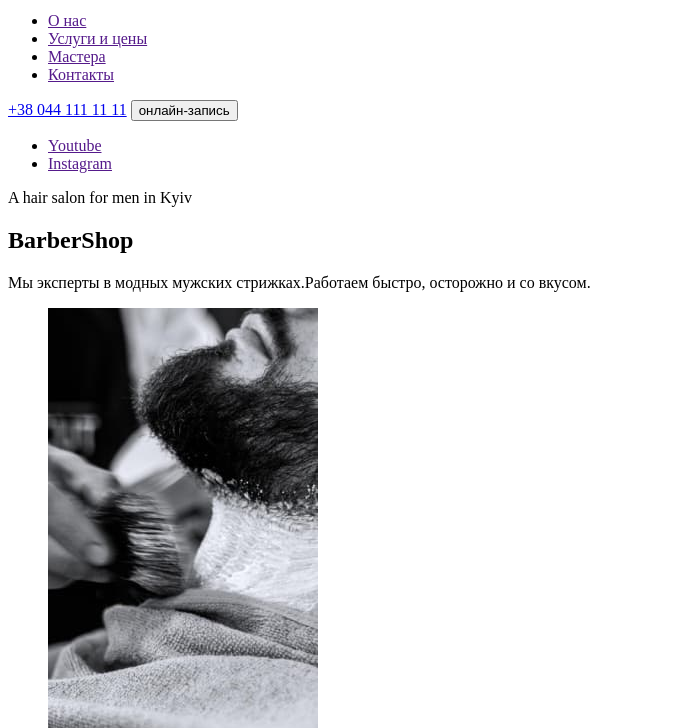
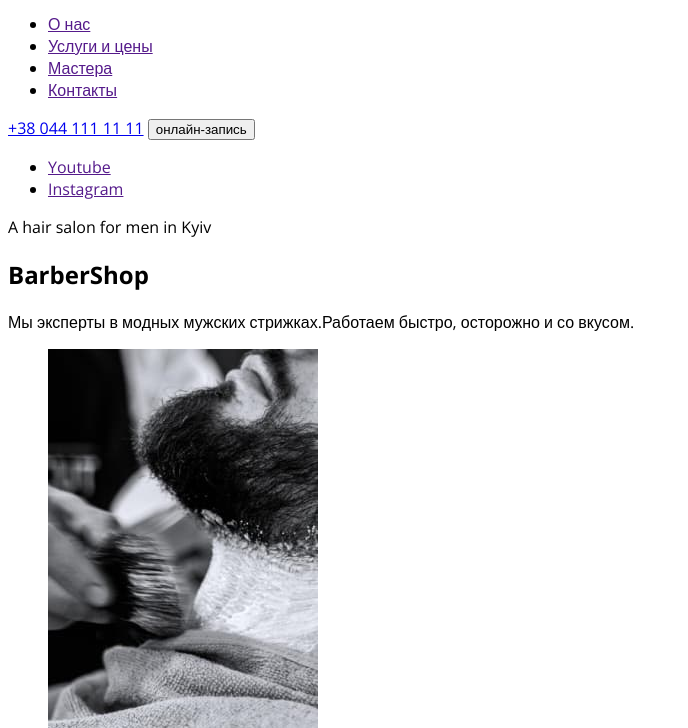
Before and after one commit to Krismarstina/my_project_barbershop, a plain HTML site: page index.html in a window 1280 px wide. Shown: the part 72-800 px from the top of the page, without its empty margins (0-688 px from the left). Drawn offline with nearby package versions, Linux system fonts and the light colour scheme.

Commit message:
расставляет селекторы

```diff
--- a/css/styles.css
+++ b/css/styles.css
@@ -0,0 +1,3 @@
+body {
+  font-family: "Open Sans", sans-serif;
+}
--- a/index.html
+++ b/index.html
@@ -4,43 +4,64 @@
     <meta charset="UTF-8" />
     <meta http-equiv="X-UA-Compatible" content="IE=edge" />
     <meta name="viewport" content="width=device-width, initial-scale=1.0" />
+    <link rel="preconnect" href="https://fonts.googleapis.com" />
+    <link rel="preconnect" href="https://fonts.gstatic.com" crossorigin />
+    <link
+      href="https://fonts.googleapis.com/css2?family=Open+Sans:wght@400;600;700&family=Raleway:wght@700&display=swap"
+      rel="stylesheet"
+    />
+    <link rel="stylesheet" href="./css/styles.css" />
     <title>Barbershop</title>
   </head>
   <body>
-    <header>
-      <a href="">
+    <header class="header">
+      <a href="" class="header-logo">
         <img src="./images/logo.svg" alt="лого сайта" />
       </a>
-      <nav>
-        <ul>
-          <li><a href="">О нас</a></li>
-          <li><a href="">Услуги и цены</a></li>
-          <li><a href="">Мастера</a></li>
-          <li><a href="">Контакты</a></li>
+      <nav class="header-navigation">
+        <ul class="header-list">
+          <li class="header-item"><a href="" class="header-link">О нас</a></li>
+          <li class="header-item">
+            <a href="" class="header-link">Услуги и цены</a>
+          </li>
+          <li class="header-item">
+            <a href="" class="header-link">Мастера</a>
+          </li>
+          <li class="header-item">
+            <a href="" class="header-link">Контакты</a>
+          </li>
         </ul>
       </nav>
-      <a href="tel:+380441111111">+38 044 111 11 11</a>
-      <button type="button">онлайн-запись</button>
+      <a href="tel:+380441111111" class="header-tel">+38 044 111 11 11</a>
+      <button type="button" class="header-btn">онлайн-запись</button>
     </header>
 
     <main>
       <!-- Hero -->
-      <section>
-        <ul>
-          <li>
-            <a href="" target="_blank" rel="noopener noreferrer nofollow"
+      <section class="hero">
+        <ul class="hero-list">
+          <li class="hero-item">
+            <a
+              href=""
+              target="_blank"
+              rel="noopener noreferrer nofollow"
+              class="hero-link"
               >Youtube</a
             >
           </li>
-          <li>
-            <a href="" target="_blank" rel="noopener noreferrer nofollow"
+          <li class="hero-item">
+            <a
+              href=""
+              target="_blank"
+              rel="noopener noreferrer nofollow"
+              class="hero-link"
               >Instagram</a
             >
           </li>
         </ul>
-        <p lang="en">A hair salon for men in Kyiv</p>
-        <h1>BarberShop</h1>
-        <p>
+        <p lang="en" class="hero-top-text">A hair salon for men in Kyiv</p>
+        <h1 class="hero-title">BarberShop</h1>
+        <p class="hero-bottom-text">
           Мы эксперты в модных мужских стрижках.Работаем быстро, осторожно и со
           вкусом.
         </p>
```
